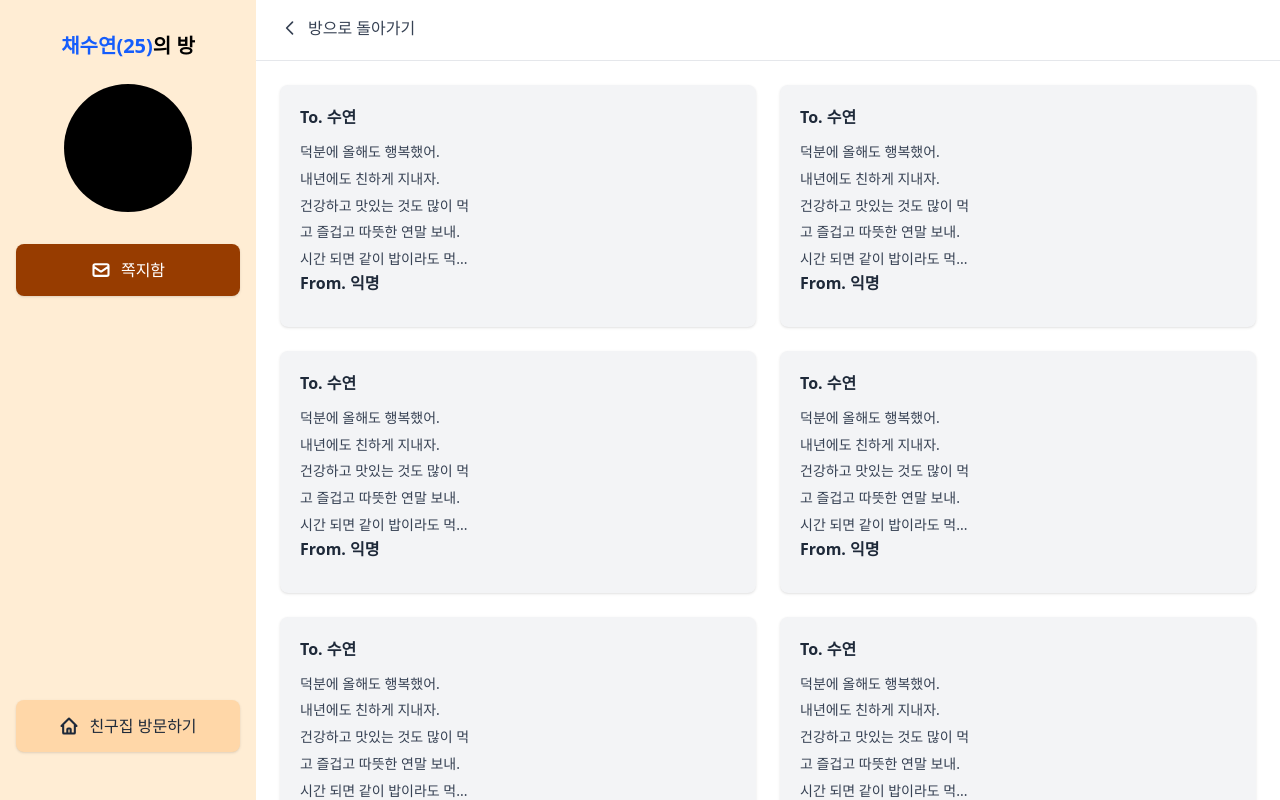
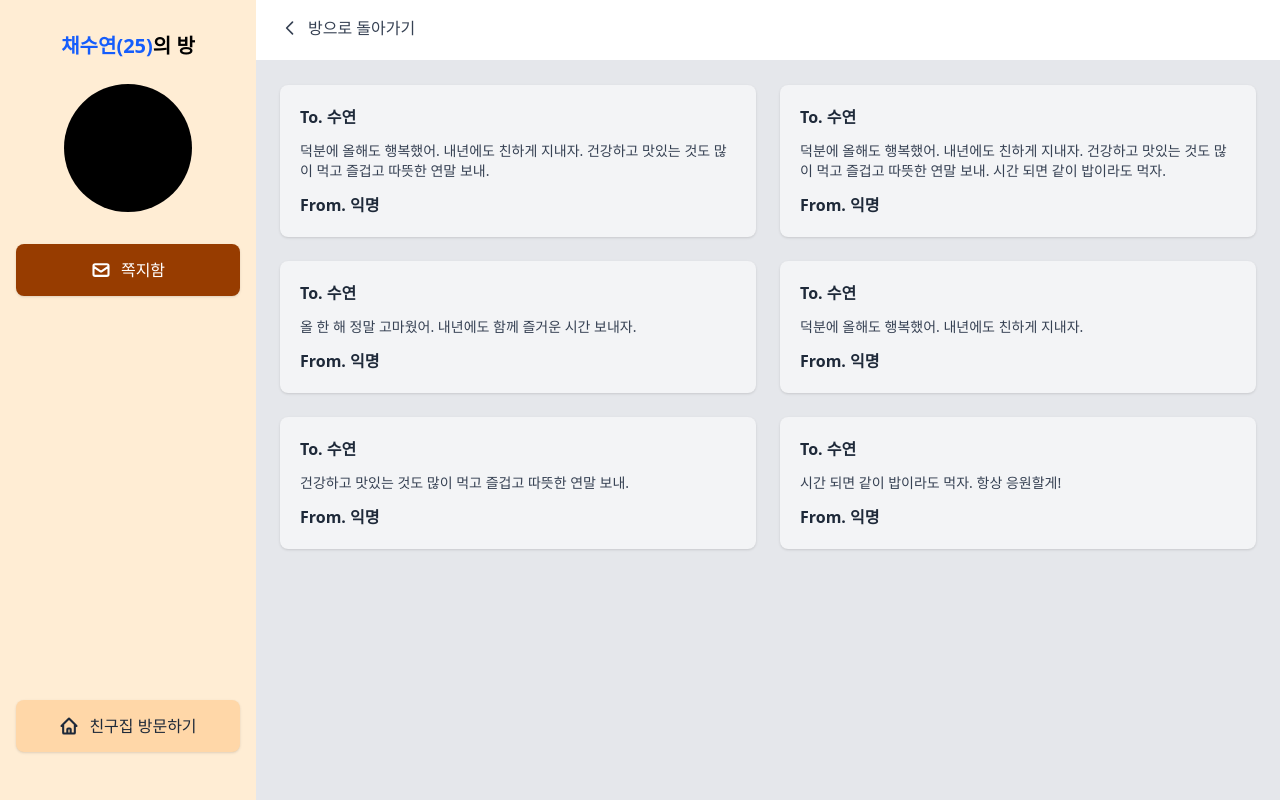
Before and after one commit to gsainfoteam/GISTree, a React app in the folder frontend/: page /msgBox in a window 1280 px wide. Built offline with nearby package versions, Linux system fonts and the light colour scheme; the HTML template or start-up script is replaced by a standard one.

Commit message:
feat: add message modal

```diff
--- a/frontend/src/components/MsgCard.tsx
+++ b/frontend/src/components/MsgCard.tsx
@@ -1,6 +1,6 @@
-interface MsgCardProps {
+interface MsgCardProps { //interface는 tsx에서 사용하는 타입 정의. props는 속성(properties).
   recipient: string;
-  content: string[];
+  content: string; // 배열이 아닌 문자열로 변경
   sender: string;
 }
 
@@ -10,12 +10,10 @@ export default function MsgCard({ recipient, content, sender }: MsgCardProps) {
       <div className="font-semibold text-gray-800 mb-3">
         To. {recipient}
       </div>
-      <div className="text-gray-700 text-sm leading-relaxed space-y-1">
-        {content.map((line, index) => (
-          <p key={index}>{line}</p>
-        ))}
+      <div className="text-gray-700 text-sm">
+        {content}
       </div>
-      <div className="font-semibold text-gray-800 mb-3">
+      <div className="font-semibold text-gray-800 mt-3">
         From. {sender}
       </div>
     </div>
--- a/frontend/src/routes/msgBox.tsx
+++ b/frontend/src/routes/msgBox.tsx
@@ -1,73 +1,46 @@
 import { createFileRoute, Link } from '@tanstack/react-router'
+import { useState } from 'react'
 import MsgCard from '../components/MsgCard'
 
 function RouteComponent() {
+  // 모달 상태 관리
+  const [isMsgOpen, setIsMsgOpen] = useState(false) //[변수이름(모달열려있는지), 함수이름(변수상태전환. 모달열고닫기)]=초기값
+  const [selectedMsg, setSelectedMsg] = useState<{ //[선택된메시지데이터, 선택된 메세지 전환함수]=<{...}|null> ...또는 null. (초기값null)
+    recipient: string;
+    content: string;
+    sender: string;
+  } | null>(null)
+
   // 임시 메시지 데이터 (나중에 API에서 가져올 데이터)
-  const messages = [
+  const messages = [ //messages=메시지데이터배열
     {
       recipient: '수연',
-      content: [
-        '덕분에 올해도 행복했어.',
-        '내년에도 친하게 지내자.',
-        '건강하고 맛있는 것도 많이 먹',
-        '고 즐겁고 따뜻한 연말 보내.',
-        '시간 되면 같이 밥이라도 먹...'
-      ],
+      content: '덕분에 올해도 행복했어. 내년에도 친하게 지내자. 건강하고 맛있는 것도 많이 먹고 즐겁고 따뜻한 연말 보내.',
       sender: '익명'
     },
     {
       recipient: '수연',
-      content: [
-        '덕분에 올해도 행복했어.',
-        '내년에도 친하게 지내자.',
-        '건강하고 맛있는 것도 많이 먹',
-        '고 즐겁고 따뜻한 연말 보내.',
-        '시간 되면 같이 밥이라도 먹...'
-      ],
+      content: '덕분에 올해도 행복했어. 내년에도 친하게 지내자. 건강하고 맛있는 것도 많이 먹고 즐겁고 따뜻한 연말 보내. 시간 되면 같이 밥이라도 먹자.',
       sender: '익명'
     },
     {
       recipient: '수연',
-      content: [
-        '덕분에 올해도 행복했어.',
-        '내년에도 친하게 지내자.',
-        '건강하고 맛있는 것도 많이 먹',
-        '고 즐겁고 따뜻한 연말 보내.',
-        '시간 되면 같이 밥이라도 먹...'
-      ],
+      content: '올 한 해 정말 고마웠어. 내년에도 함께 즐거운 시간 보내자.',
       sender: '익명'
     },
     {
       recipient: '수연',
-      content: [
-        '덕분에 올해도 행복했어.',
-        '내년에도 친하게 지내자.',
-        '건강하고 맛있는 것도 많이 먹',
-        '고 즐겁고 따뜻한 연말 보내.',
-        '시간 되면 같이 밥이라도 먹...'
-      ],
+      content: '덕분에 올해도 행복했어. 내년에도 친하게 지내자.',
       sender: '익명'
     },
     {
       recipient: '수연',
-      content: [
-        '덕분에 올해도 행복했어.',
-        '내년에도 친하게 지내자.',
-        '건강하고 맛있는 것도 많이 먹',
-        '고 즐겁고 따뜻한 연말 보내.',
-        '시간 되면 같이 밥이라도 먹...'
-      ],
+      content: '건강하고 맛있는 것도 많이 먹고 즐겁고 따뜻한 연말 보내.',
       sender: '익명'
     },
     {
       recipient: '수연',
-      content: [
-        '덕분에 올해도 행복했어.',
-        '내년에도 친하게 지내자.',
-        '건강하고 맛있는 것도 많이 먹',
-        '고 즐겁고 따뜻한 연말 보내.',
-        '시간 되면 같이 밥이라도 먹...'
-      ],
+      content: '시간 되면 같이 밥이라도 먹자. 항상 응원할게!',
       sender: '익명'
     }
   ];
@@ -99,17 +72,51 @@ function RouteComponent() {
       </div>
 
       {/* 메시지 카드 그리드 */}
-      <div className="flex-1 overflow-auto p-6">
+      <div className="flex-1 overflow-auto p-6 bg-gray-200 relative">
         <div className="grid grid-cols-2 gap-6 max-w-6xl mx-auto">
           {messages.map((message, index) => (
-            <MsgCard
+            <div
               key={index}
-              recipient={message.recipient}
-              content={message.content}
-              sender={message.sender}
-            />
+              onClick={() => {
+                setSelectedMsg(message)
+                setIsMsgOpen(true)
+              }}
+              className="cursor-pointer"
+            >
+              <MsgCard
+                recipient={message.recipient}
+                content={message.content}
+                sender={message.sender}
+              />
+            </div>
           ))}
         </div>
+
+        {/* 모달 - 사이드바와 네비게이션 바를 제외한 영역에만 표시 */}
+        {isMsgOpen && selectedMsg && (
+          <>
+            {/* 배경 오버레이 */}
+            <div
+              className="absolute inset-0 bg-black bg-opacity-50 z-40"
+              onClick={() => setIsMsgOpen(false)}
+            />
+
+            {/* 모달 컨텐츠 */}
+            <div className="absolute inset-0 flex items-center justify-center z-50 pointer-events-none">
+              <div
+                className="bg-white rounded-lg shadow-xl p-8 w-full max-w-4xl mx-8 pointer-events-auto"
+                onClick={(e) => e.stopPropagation()}
+              >
+                {/* 모달 내부 메시지 카드 */}
+                <MsgCard
+                  recipient={selectedMsg.recipient}
+                  content={selectedMsg.content}
+                  sender={selectedMsg.sender}
+                />
+              </div>
+            </div>
+          </>
+        )}
       </div>
     </div>
   );
```
